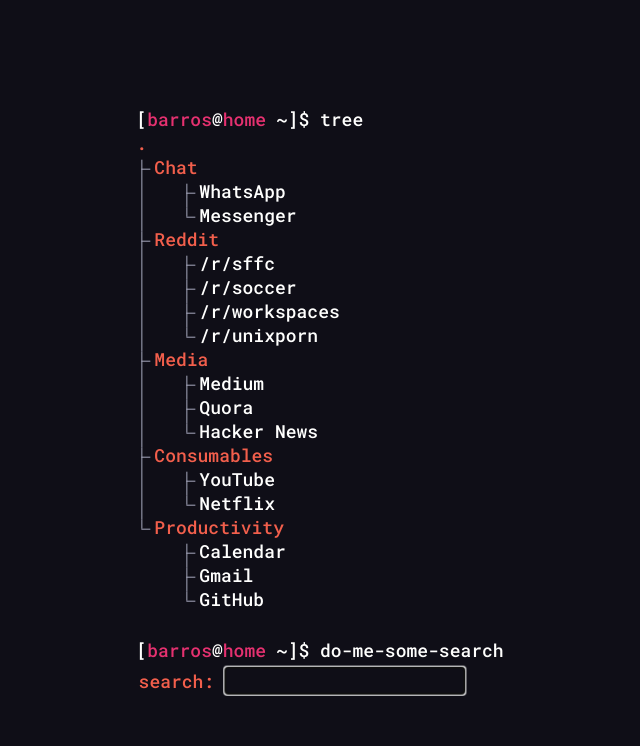
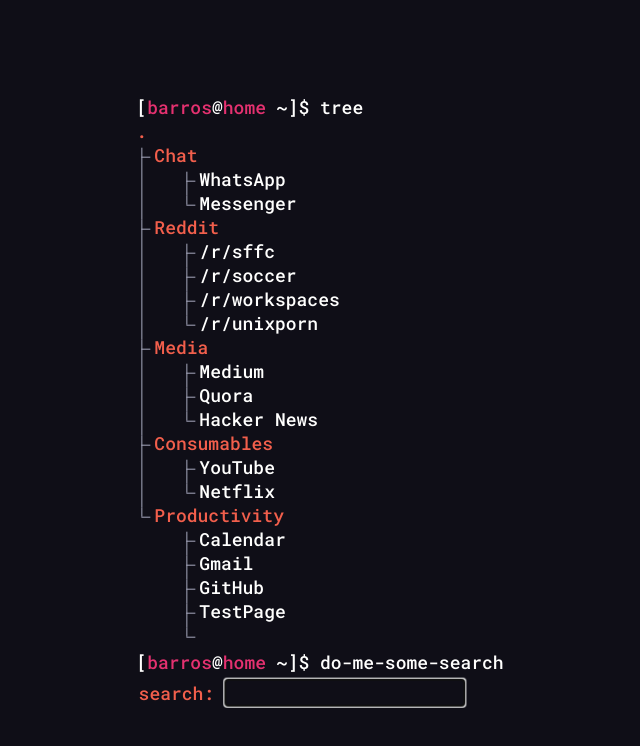
Before and after one commit to mrfbarros/mrfbarros.github.io, a plain HTML site: page index.html in a window 1280 px wide. Shown: the whole page, without its empty margins (256-896 px from the left). Drawn offline with Linux system fonts and the light colour scheme.

Commit message:
Test trailing

```diff
--- a/index.html
+++ b/index.html
@@ -48,7 +48,8 @@
               <li><a href="https://calendar.google.com">Calendar</a></li>
               <li><a href="https://www.gmail.com">Gmail</a></li>
               <li><a href="https://www.github.com">GitHub</a></li>
-            </ul>
+	      <li><a href="two.html">TestPage</a><li>
+	    </ul>
           </li>
         </ul>
       </div>
```
Also changed, not shown: two.html (added).
